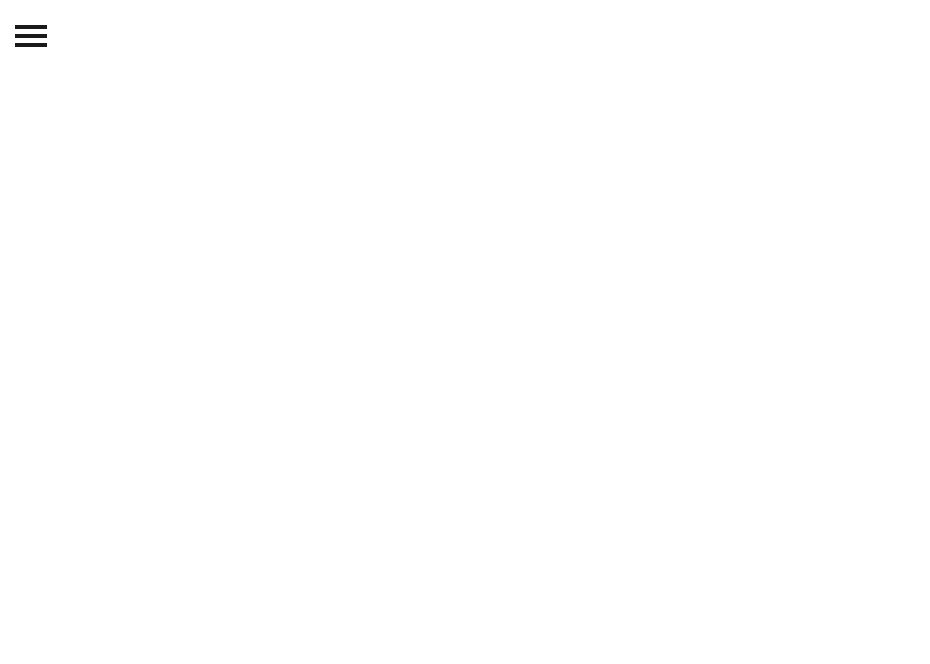
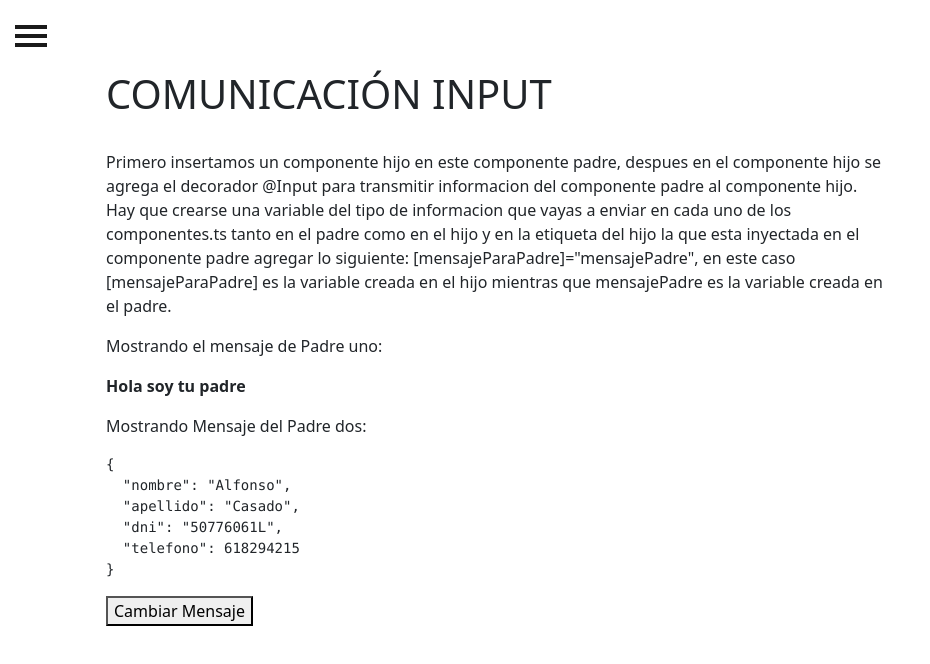
Before and after one commit to fonsy91/ComunicacionesAngular, an Angular app: page /Input in a window 1280 px wide. Before the commit this address led to /. Shown: the top 664 px of the page, without its empty margins (0-930 px from the left). Built offline with nearby package versions, Linux system fonts and the light colour scheme.

Commit message:
Terminada la comunicacion Input

```diff
--- a/src/app/app.component.html
+++ b/src/app/app.component.html
@@ -1,5 +1,4 @@
 <!--API para peticion de datos: https://jsonplaceholder.typicode.com/-->
-
 <div id="wrapper">
     <div class="overlay"></div>
     <!-- Sidebar -->
@@ -10,8 +9,7 @@
           <a href="#">MENU</a></div>
         </div>
         <li><a routerLink="/">Home</a></li>
-        <li><a routerLink="/comunicacion1">Comunicacion1</a></li>
-        <li><a routerLink="#events">Events</a></li>
+        <li><a routerLink="/Input">Input</a></li>
       </ul>
     </nav>
     <!-- /#sidebar-wrapper -->
--- a/src/app/app.module.ts
+++ b/src/app/app.module.ts
@@ -9,10 +9,11 @@ import { Comunicacion2Component } from './components/comunicacion2/comunicacion2
 import { Comunicacion3Component } from './components/comunicacion3/comunicacion3.component';
 import { RouterModule, Routes } from '@angular/router';
 import { homeComponent } from './components/home/home.component';
+import { Hijo1Component } from './components/hijo1/hijo1.component';
 
 const routes: Routes = [
   { path: '', component: homeComponent },
-  { path: 'comunicacion1', component: Comunicacion1Component },
+  { path: 'Input', component: Comunicacion1Component },
 ];
 
 @NgModule({
@@ -21,7 +22,8 @@ const routes: Routes = [
     Comunicacion1Component,
     Comunicacion2Component,
     Comunicacion3Component,
-    homeComponent
+    homeComponent,
+    Hijo1Component
   ],
   imports: [
     BrowserModule,
--- a/src/app/components/comunicacion1/comunicacion1.component.html
+++ b/src/app/components/comunicacion1/comunicacion1.component.html
@@ -1 +1,15 @@
-<p>comunicacion1 works!</p>
+<div class="container">
+    <h1>COMUNICACIÓN INPUT</h1>
+    <br>
+    <p ng-non-bindable>
+        Primero insertamos un componente hijo en este componente padre, despues en el componente
+        hijo se agrega el decorador @Input para transmitir informacion del componente padre al
+        componente hijo. Hay que crearse una variable del tipo de informacion que vayas a enviar en cada uno de los componentes.ts
+        tanto en el padre como en el hijo y en la etiqueta del hijo la que esta inyectada en el componente padre
+        agregar lo siguiente: [mensajeParaPadre]="mensajePadre", en este caso [mensajeParaPadre] es la variable
+        creada en el hijo mientras que mensajePadre es la variable creada en el padre.
+    </p>
+    <app-hijo1 [mensajeParaPadre]="mensajePadre" [objetoPadre]="datosPersonales"></app-hijo1>
+    <button (click)="enviarMensajeNuevo()">Cambiar Mensaje</button>
+    <br>
+</div>
--- a/src/app/components/comunicacion1/comunicacion1.component.ts
+++ b/src/app/components/comunicacion1/comunicacion1.component.ts
@@ -7,4 +7,21 @@ import { Component } from '@angular/core';
 })
 export class Comunicacion1Component {
 
+  //Este es el componente padre
+  //Texto que se enviara al hijo
+  mensajePadre: string = "Hola soy tu padre";
+
+  //Objeto que se enviara al hijo
+  datosPersonales: any = {
+    nombre: "Alfonso",
+    apellido: "Casado",
+    dni: "50776061L",
+    telefono: 618294215
+  }
+
+  //Metodo que envia el mensaje al hijo
+  enviarMensajeNuevo() {
+    this.mensajePadre = "Te envio un saludo";
+  }
+
 }
--- /dev/null
+++ b/src/app/components/hijo1/hijo1.component.html
@@ -0,0 +1,9 @@
+<p>Mostrando el mensaje de Padre uno: </p>
+<p><b>{{mensajeParaPadre}}</b></p>
+
+<p>Mostrando Mensaje del Padre dos:</p>
+<!-- <p>Nombre: {{objetoPadre.nombre}}</p>
+<p>Apellido: {{objetoPadre.apellido}}</p>
+<p>Dni: {{objetoPadre.dni}}</p>
+<p>Telefono: {{objetoPadre.telefono}}</p> -->
+<pre>{{objetoPadre | json}}</pre>
--- /dev/null
+++ b/src/app/components/hijo1/hijo1.component.ts
@@ -0,0 +1,22 @@
+import { Component, Input, OnInit } from '@angular/core';
+
+@Component({
+  selector: 'app-hijo1',
+  templateUrl: './hijo1.component.html',
+  styleUrls: ['./hijo1.component.scss']
+})
+export class Hijo1Component implements OnInit{
+
+  //El padre nos enviara un emnsaje que llegara aqui y lo podremos
+  //utilizar en el componente hijo.
+  @Input() mensajeParaPadre: string = "";
+
+  //Dato que va a recibir del padre de tipo objeto
+  @Input() objetoPadre: any;
+
+  ngOnInit(): void {
+    console.log(this.objetoPadre);
+  }
+
+
+}
--- a/src/app/components/home/home.component.html
+++ b/src/app/components/home/home.component.html
@@ -10,7 +10,7 @@
 <br>
 <h5>@Output</h5>
 <p>
-    es un decorador que se utiliza para emitir eventos personalizados desde un componente hijo hacia un
+    Es un decorador que se utiliza para emitir eventos personalizados desde un componente hijo hacia un
     componente padre. Esto permite que los componentes hijos notifiquen a los componentes padres sobre
     eventos, como clics de botón, cambios de estado, o cualquier otro tipo de interacción.
 </p>
```
Also changed, not shown: src/app/components/hijo1/hijo1.component.scss (added).
